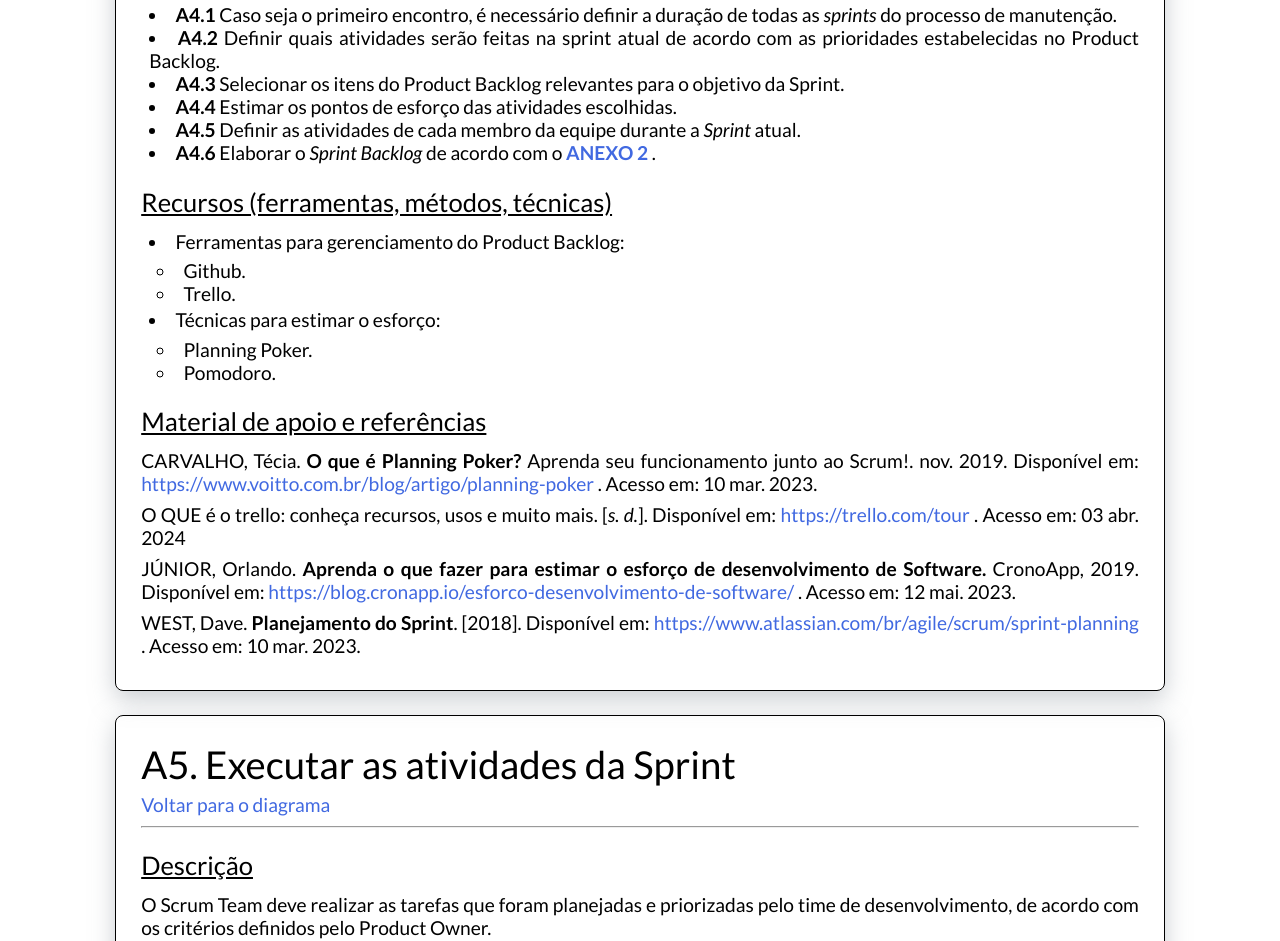
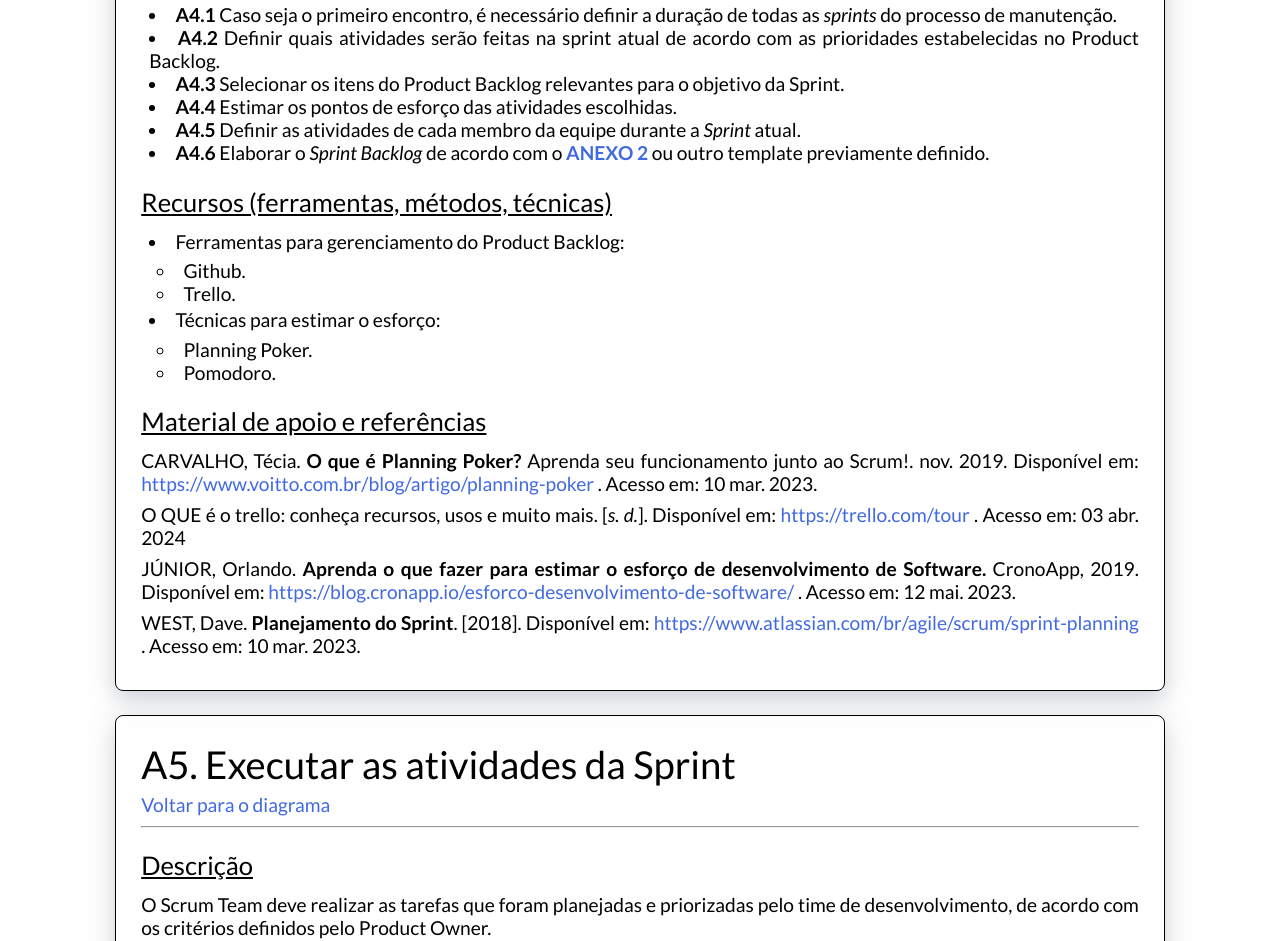
Before and after one commit to Braiao/processo-manuten-o-alterado, a plain HTML site: page index.html in a window 1280 px wide. Shown: the part 5161-6102 px from the top of the page. Drawn offline with Linux system fonts and the light colour scheme.

Commit message:
feat: modificação A4.6

```diff
--- a/index.html
+++ b/index.html
@@ -327,7 +327,7 @@
 				<li><strong>A4.5</strong> Definir as atividades de cada membro da equipe durante a <i> Sprint </i>
 					atual.</li>
 				<li><strong>A4.6</strong> Elaborar o <i> Sprint Backlog </i> de acordo com o <strong>
-						<a href="#topico_anexo2">ANEXO 2</a></strong> .</li>
+						<a href="#topico_anexo2">ANEXO 2</a></strong> ou outro template previamente definido.</li>
 			</ul>
 			<h2>Recursos (ferramentas, métodos, técnicas)</h2>
 			<ul>
```
